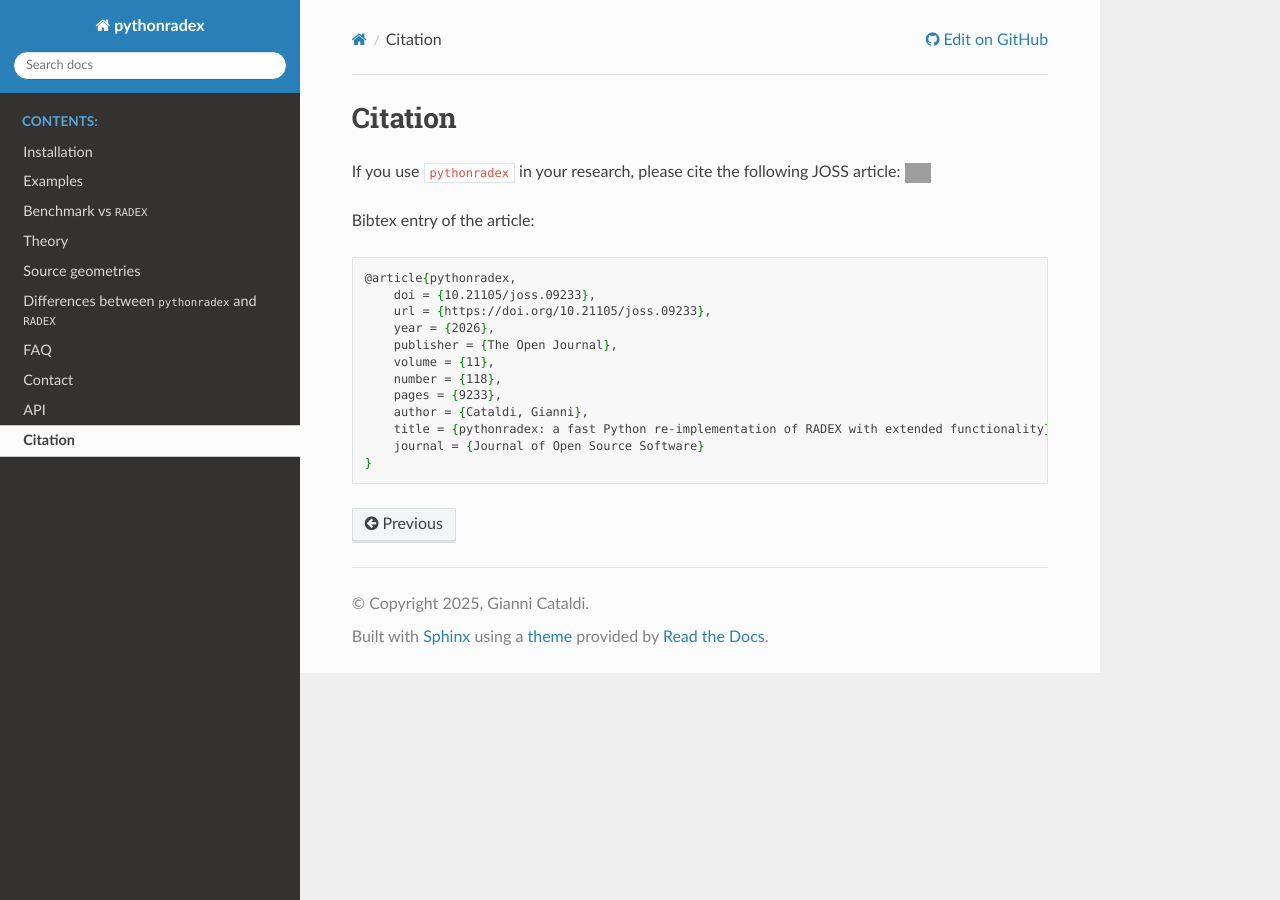
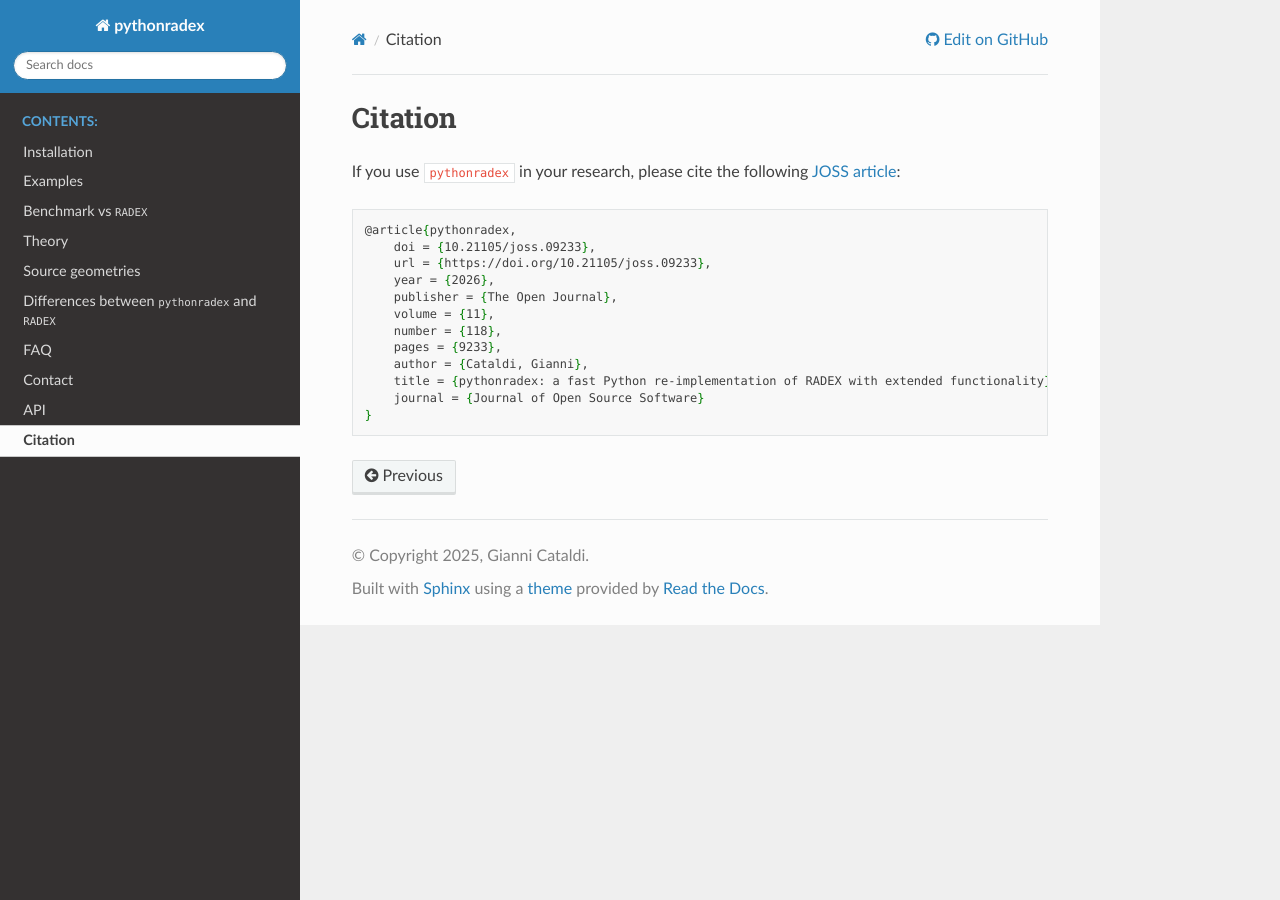
Before and after one commit to gica3618/pythonradex, a Sphinx documentation site: the page built from docs/citation.rst, in a window 1280 px wide. Built offline with Sphinx 7.4.7 and the Read the Docs theme 3.1.0, drawn with Linux system fonts in a browser that asks for light colours; grey boxes are pictures that could not be loaded.

Commit message:
Revise citation section in documentation
Updated citation format and removed badge image.

```diff
--- a/docs/citation.rst
+++ b/docs/citation.rst
@@ -1,13 +1,6 @@
 Citation
 ===================
-If you use ``pythonradex`` in your research, please cite the following JOSS article: |joss_badge|
-
-.. |joss_badge| image:: https://joss.theoj.org/papers/10.21105/joss.09233/status.svg
-   :target: https://doi.org/10.21105/joss.09233
-   :height: 20px
-   :align: middle
-
-Bibtex entry of the article:
+If you use ``pythonradex`` in your research, please cite the following `JOSS article <https://doi.org/10.21105/joss.09233>`__:
 
 .. code-block:: tex
 
```
